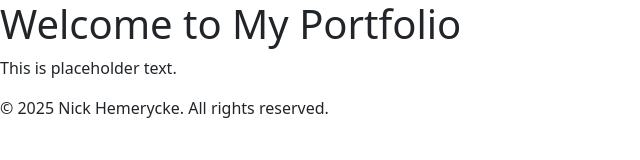
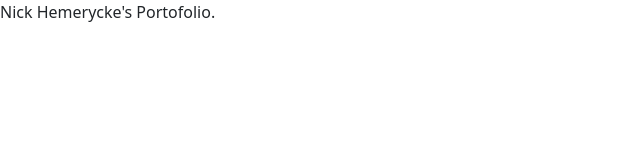
Before and after one commit to NickHemerycke/NickHemerycke.github.io, a plain HTML site: page index.html in a window 1280 px wide. Shown: the whole page, without its empty margins (0-640 px from the left). Drawn offline with nearby package versions, Linux system fonts and the light colour scheme.

Commit message:
just fixing some stuff

```diff
--- a/index.html
+++ b/index.html
@@ -4,22 +4,15 @@
     <meta charset="UTF-8">
     <meta name="viewport" content="width=device-width, initial-scale=1.0">
     <title>Welcome to My Portfolio</title>
-    <link rel="stylesheet" href="styles.css">
     <link href="https://cdn.jsdelivr.net/npm/bootstrap@5.3.3/dist/css/bootstrap.min.css" rel="stylesheet">
 </head>
 <body>
     <header>
-        <h1>Welcome to My Portfolio</h1>
+        Nick Hemerycke's Portofolio.
     </header>
     <main>
-        <div>
 
-        </div>
-        <p>This is placeholder text.</p>
     </main>
-    <footer>
-        <p>&copy; 2025 Nick Hemerycke. All rights reserved.</p>
-    </footer>
     <script src="https://cdn.jsdelivr.net/npm/bootstrap@5.3.3/dist/js/bootstrap.bundle.min.js"></script>
 </body>
 </html>
--- a/style.css
+++ /dev/null
@@ -1,26 +0,0 @@
-body {
-    font-family: Arial, sans-serif;
-    margin: 0;
-    padding: 0;
-    text-align: center;
-    background-color: #f4f4f4;
-}
-header {
-    background-color: #333;
-    color: white;
-    padding: 20px 0;
-}
-header h1 {
-    margin: 0;
-}
-main {
-    padding: 20px;
-}
-footer {
-    background-color: #333;
-    color: white;
-    padding: 10px 0;
-    position: fixed;
-    bottom: 0;
-    width: 100%;
-}
```
